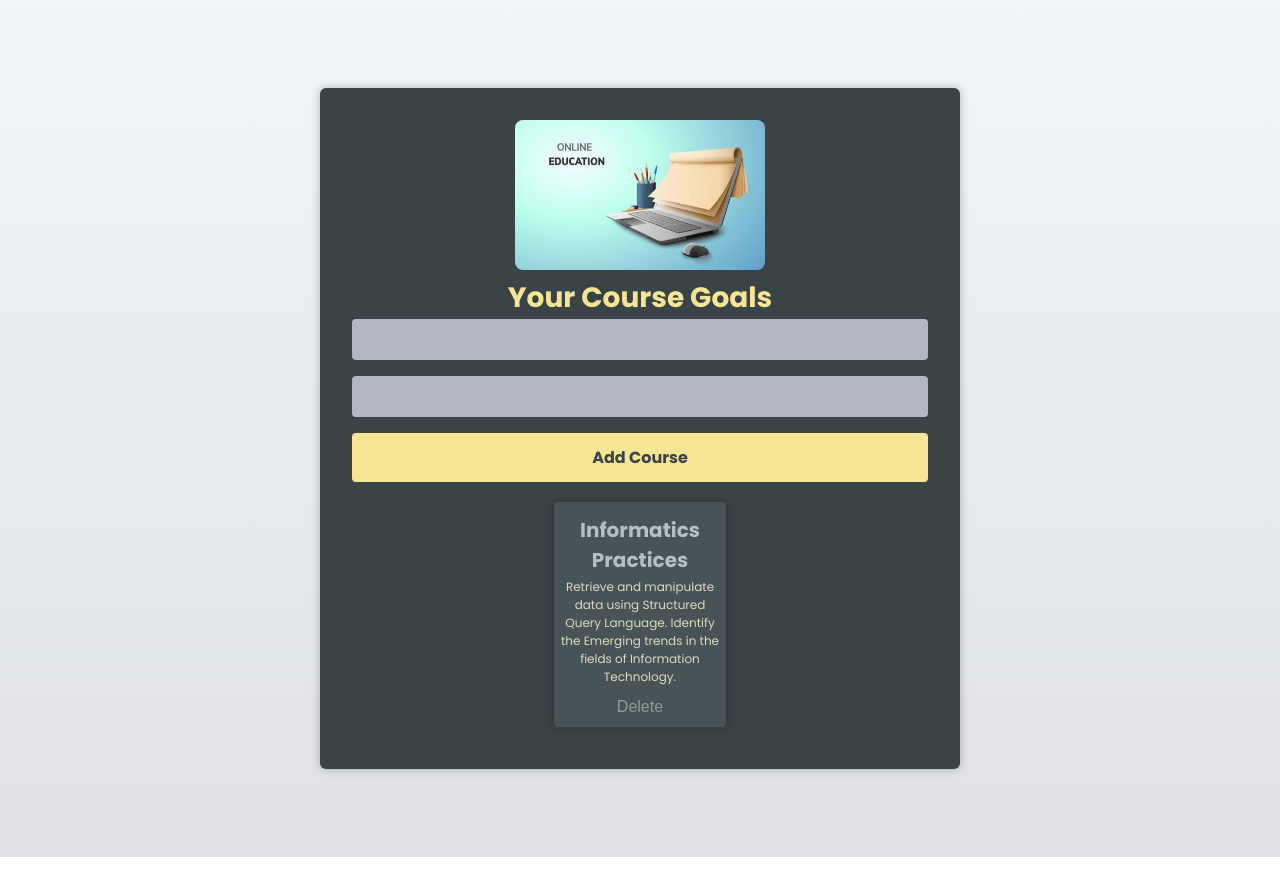
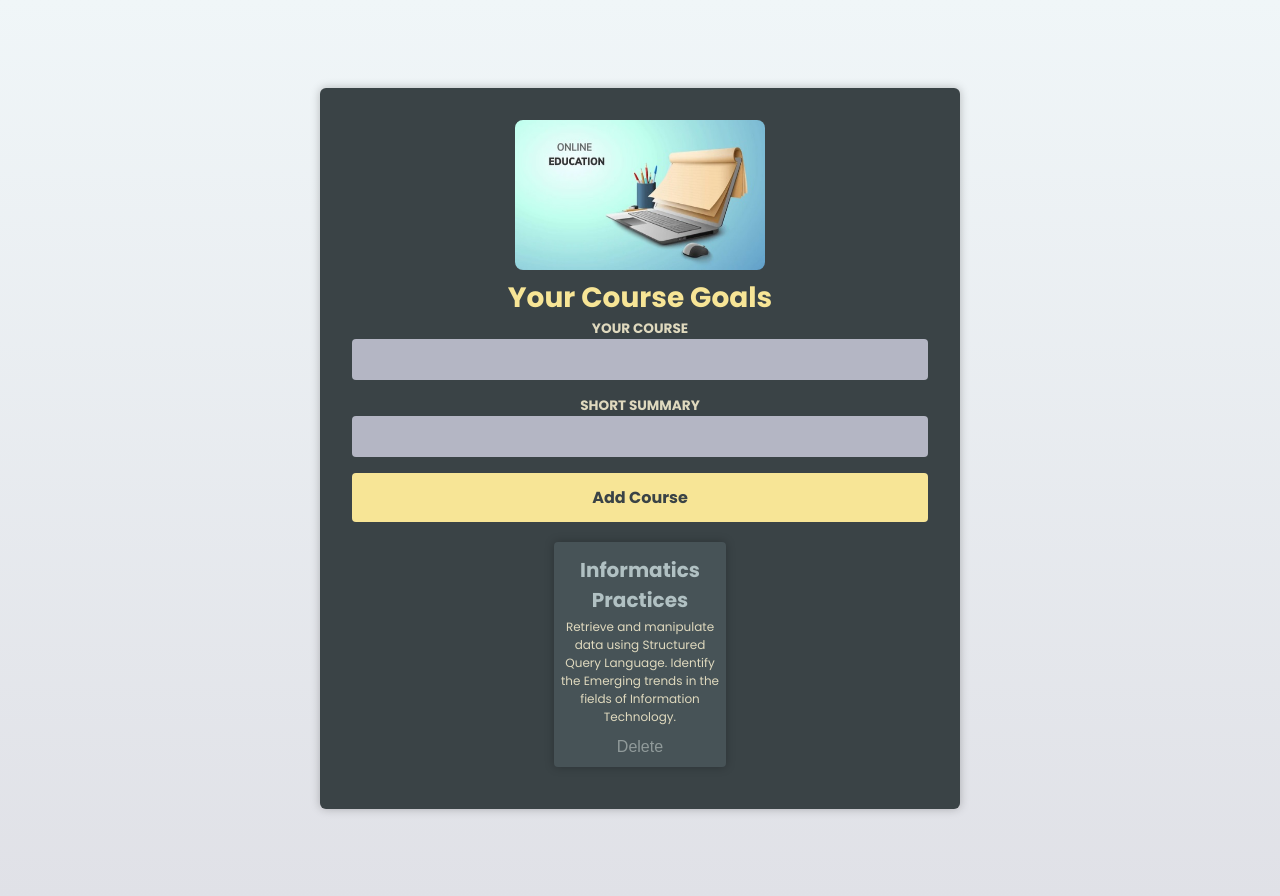
Before and after one commit to Lika-M/goal-widget, a React (Vite) app: page / in a window 1280 px wide. Before the commit the page ends 857 px from the top, so only its background shows below. Built offline with nearby package versions, Linux system fonts and the light colour scheme.

Commit message:
Added label text

```diff
--- a/src/components/AddForm.tsx
+++ b/src/components/AddForm.tsx
@@ -21,10 +21,10 @@ export default function AddForm({ addCourse }: AddFormProps) {
 
     return (
         <form onSubmit={handleSubmit}>
-            <label htmlFor="title"></label>
+            <label htmlFor="title">YOUR COURSE</label>
             <input id="title" type="text" ref={title} />
 
-            <label htmlFor="summary"></label>
+            <label htmlFor="summary">SHORT SUMMARY</label>
             <input id="summary" type="text" ref={summary} />
 
             <button>Add Course</button>
```
